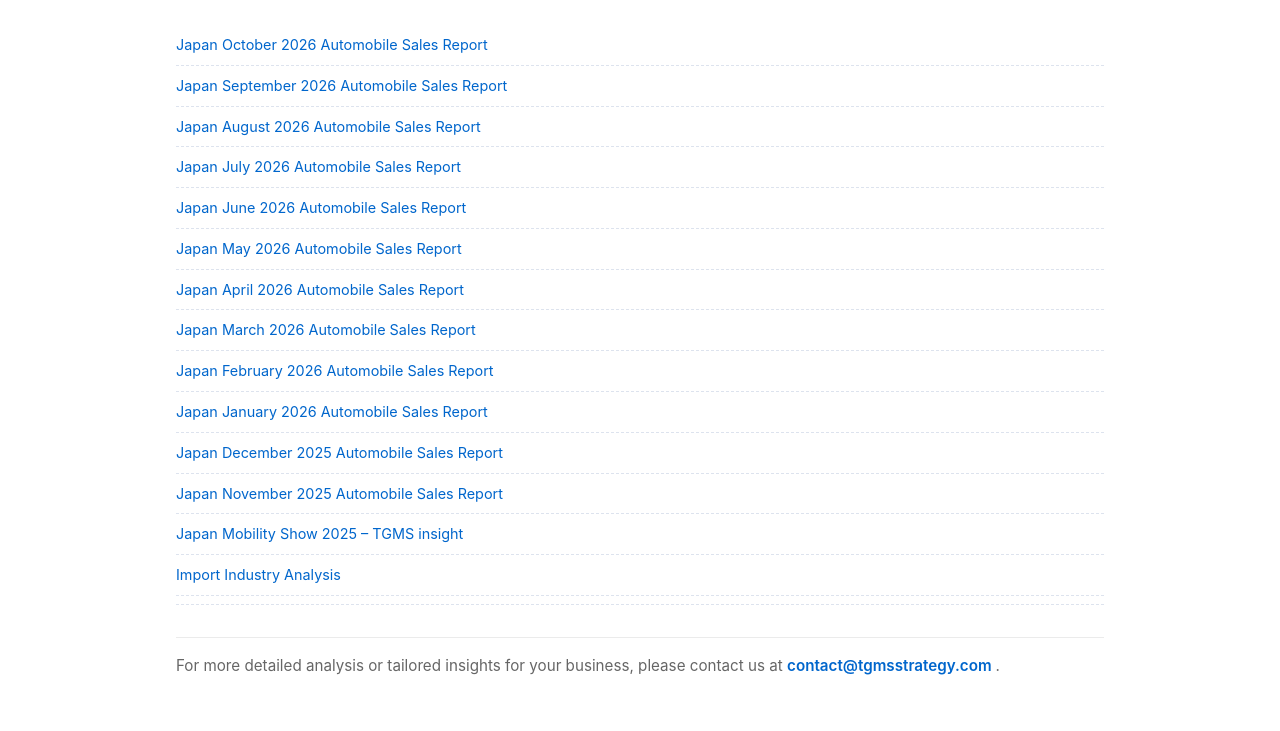
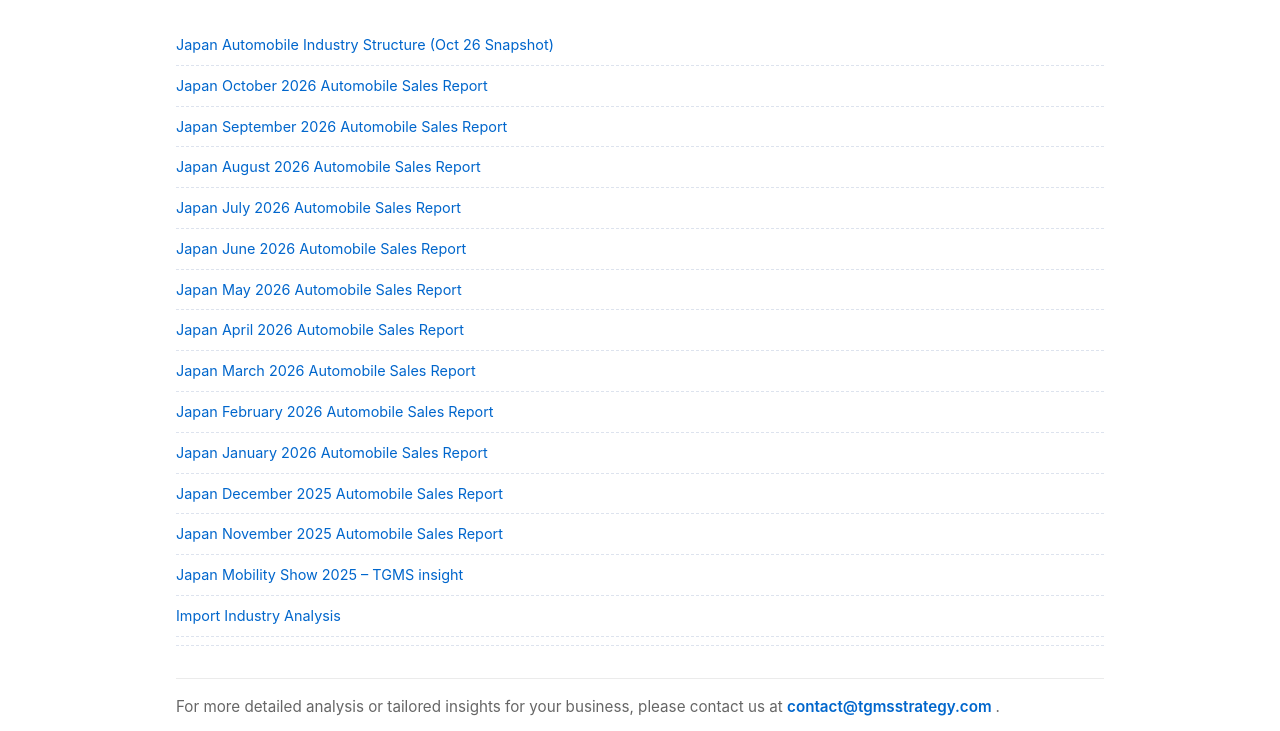
Before and after one commit to tgmsstrategy/tgms-website, a plain HTML site: page japan-insights.html in a window 1280 px wide. Shown: the part 141-872 px from the top of the page. Drawn offline with Linux system fonts and the light colour scheme.

Commit message:
JPNindustrystrucutre

```diff
--- a/japan-insights.html
+++ b/japan-insights.html
@@ -56,6 +56,13 @@
 <li class="insight-item">
 
   <ul style="list-style:none; padding-left:0; margin-top:6px; font-size:0.9rem;">
+    <li>
+      <a class="insight-link"
+         href="assets/Japan/JPN_Oct26_Details.png"
+         target="_blank">
+        Japan Automobile Industry Structure (Oct 26 Snapshot)
+      </a>
+    </li>
     <li>
       <a class="insight-link"
          href="assets/Japan/JPN_Oct26_Analysis.png"
```
Also changed, not shown: assets/Japan/JPN_Oct26_Details.png (added).
